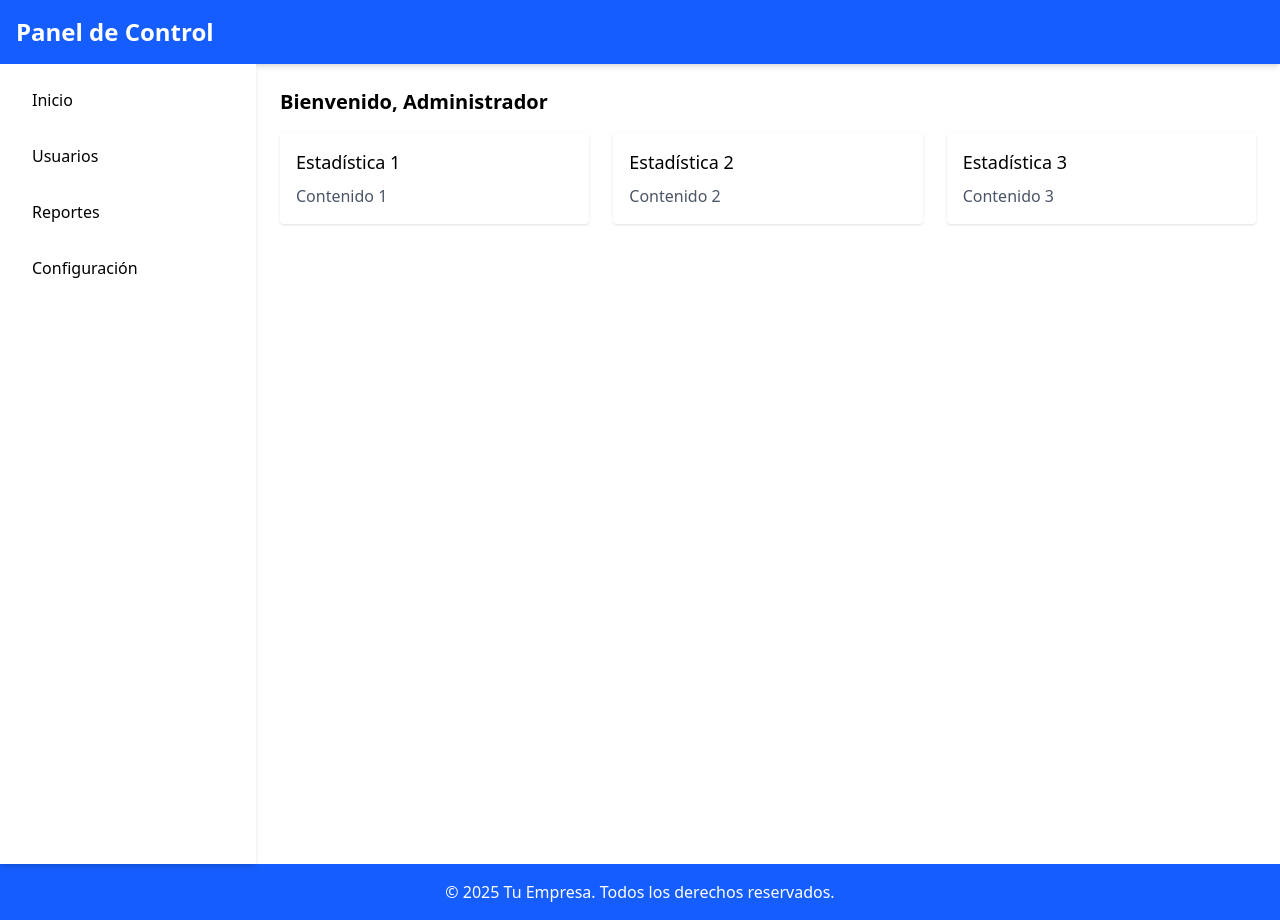
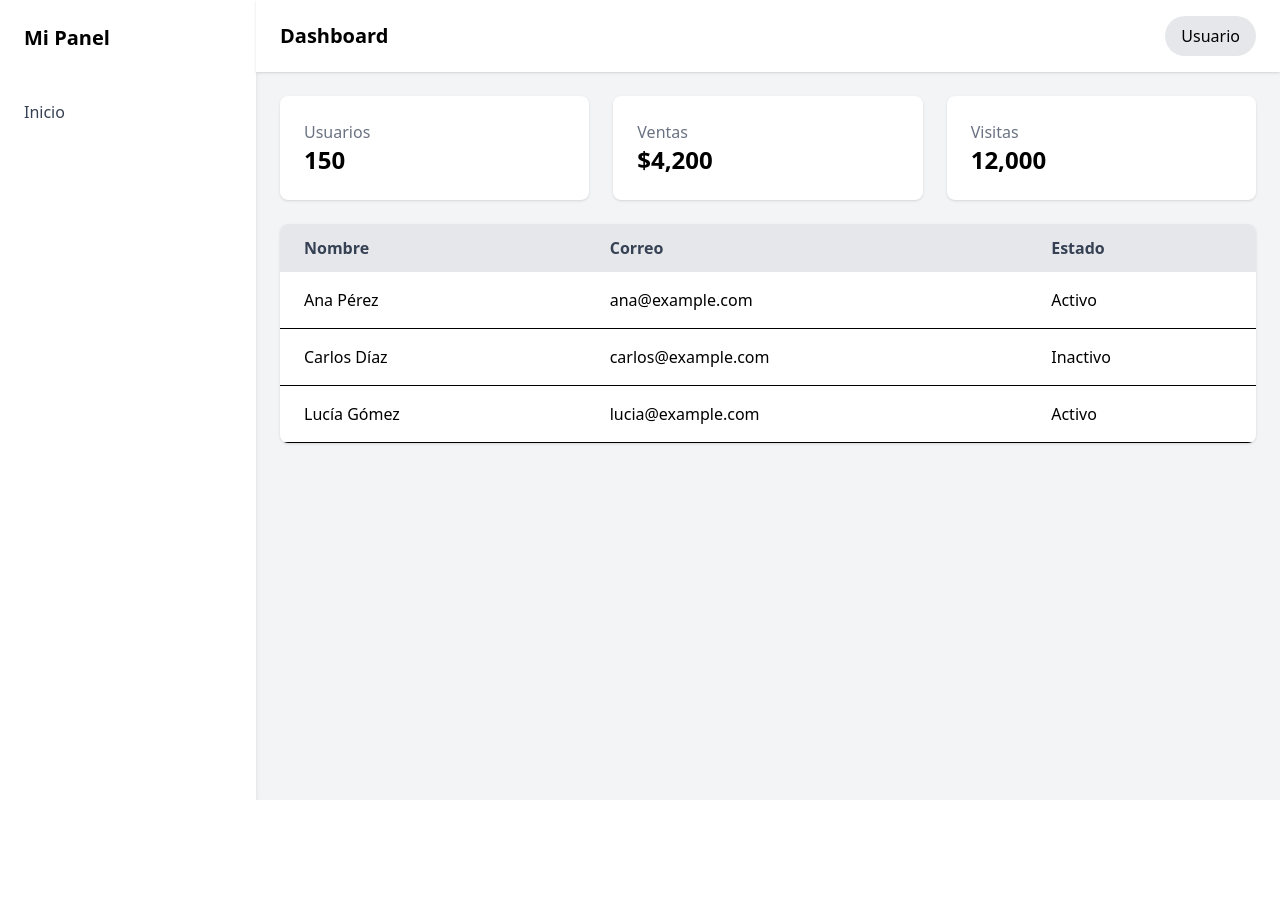
Before and after one commit to stevenr22/sysGi-V1, an Angular app: page /dashboard in a window 1280 px wide. After the commit the page ends 800 px from the top, so only its background shows below. Built offline with nearby package versions, Linux system fonts and the light colour scheme.

Commit message:
Update dashboard.html

```diff
--- a/src/app/pages/dashboard/dashboard.html
+++ b/src/app/pages/dashboard/dashboard.html
@@ -1,40 +1,77 @@
-<!-- Header -->
-<header class="bg-blue-600 text-white p-4 shadow-md">
-  <h1 class="text-2xl font-bold">Panel de Control</h1>
-</header>
+<!-- Layout principal -->
+<div class="flex h-screen bg-gray-100">
 
-<div class="flex min-h-screen">
   <!-- Sidebar -->
-  <nav class="w-64 bg-white shadow-md p-4">
-    <ul class="space-y-4">
-      <li><a routerLink="/" class="block px-4 py-2 rounded hover:bg-blue-100">Inicio</a></li>
-      <li><a routerLink="/usuarios" class="block px-4 py-2 rounded hover:bg-blue-100">Usuarios</a></li>
-      <li><a routerLink="/reportes" class="block px-4 py-2 rounded hover:bg-blue-100">Reportes</a></li>
-      <li><a routerLink="/configuracion" class="block px-4 py-2 rounded hover:bg-blue-100">Configuración</a></li>
-    </ul>
-  </nav>
+  <div class="w-64 bg-white shadow-md h-full">
+    <div class="p-6 font-bold text-xl">Mi Panel</div>
+    <nav class="mt-4">
+      <a href="#" class="block px-6 py-2 text-gray-700 hover:bg-gray-200">Inicio</a>
+      <!-- Otros enlaces si deseas -->
+    </nav>
+  </div>
 
-  <!-- Main -->
-  <main class="flex-1 p-6">
-    <h2 class="text-xl font-semibold mb-4">Bienvenido, Administrador</h2>
-    <div class="grid grid-cols-1 md:grid-cols-2 lg:grid-cols-3 gap-6">
-      <div class="bg-white p-4 rounded shadow">
-        <h3 class="text-lg font-medium">Estadística 1</h3>
-        <p class="text-gray-600 mt-2">Contenido 1</p>
+  <!-- Contenido principal -->
+  <div class="flex-1 flex flex-col">
+
+    <!-- Header -->
+    <header class="bg-white shadow px-6 py-4 flex justify-between items-center">
+      <h1 class="text-xl font-semibold">Dashboard</h1>
+      <div>
+        <button class="bg-gray-200 px-4 py-2 rounded-full">Usuario</button>
       </div>
-      <div class="bg-white p-4 rounded shadow">
-        <h3 class="text-lg font-medium">Estadística 2</h3>
-        <p class="text-gray-600 mt-2">Contenido 2</p>
+    </header>
+
+    <!-- Contenido del dashboard -->
+    <main class="flex-1 overflow-y-auto p-6">
+
+      <!-- Sección de tarjetas (KPIs) -->
+      <div class="grid grid-cols-1 md:grid-cols-3 gap-6 mb-6">
+        <div class="bg-white p-6 rounded-lg shadow">
+          <p class="text-gray-500">Usuarios</p>
+          <h2 class="text-2xl font-bold">150</h2>
+        </div>
+        <div class="bg-white p-6 rounded-lg shadow">
+          <p class="text-gray-500">Ventas</p>
+          <h2 class="text-2xl font-bold">$4,200</h2>
+        </div>
+        <div class="bg-white p-6 rounded-lg shadow">
+          <p class="text-gray-500">Visitas</p>
+          <h2 class="text-2xl font-bold">12,000</h2>
+        </div>
       </div>
-      <div class="bg-white p-4 rounded shadow">
-        <h3 class="text-lg font-medium">Estadística 3</h3>
-        <p class="text-gray-600 mt-2">Contenido 3</p>
+
+      <!-- Tabla de datos -->
+      <div class="bg-white rounded-lg shadow overflow-x-auto">
+        <table class="min-w-full">
+          <thead class="bg-gray-200 text-gray-700">
+            <tr>
+              <th class="text-left px-6 py-3">Nombre</th>
+              <th class="text-left px-6 py-3">Correo</th>
+              <th class="text-left px-6 py-3">Estado</th>
+            </tr>
+          </thead>
+          <tbody>
+            <tr class="border-b">
+              <td class="px-6 py-4">Ana Pérez</td>
+              <td class="px-6 py-4">ana@example.com</td>
+              <td class="px-6 py-4">Activo</td>
+            </tr>
+            <tr class="border-b">
+              <td class="px-6 py-4">Carlos Díaz</td>
+              <td class="px-6 py-4">carlos@example.com</td>
+              <td class="px-6 py-4">Inactivo</td>
+            </tr>
+            <tr class="border-b">
+              <td class="px-6 py-4">Lucía Gómez</td>
+              <td class="px-6 py-4">lucia@example.com</td>
+              <td class="px-6 py-4">Activo</td>
+            </tr>
+          </tbody>
+        </table>
       </div>
-    </div>
-  </main>
+
+    </main>
+
+  </div>
+
 </div>
-
-<!-- Footer -->
-<footer class="bg-blue-600 text-white text-center p-4">
-  <p>&copy; 2025 Tu Empresa. Todos los derechos reservados.</p>
-</footer>
```
